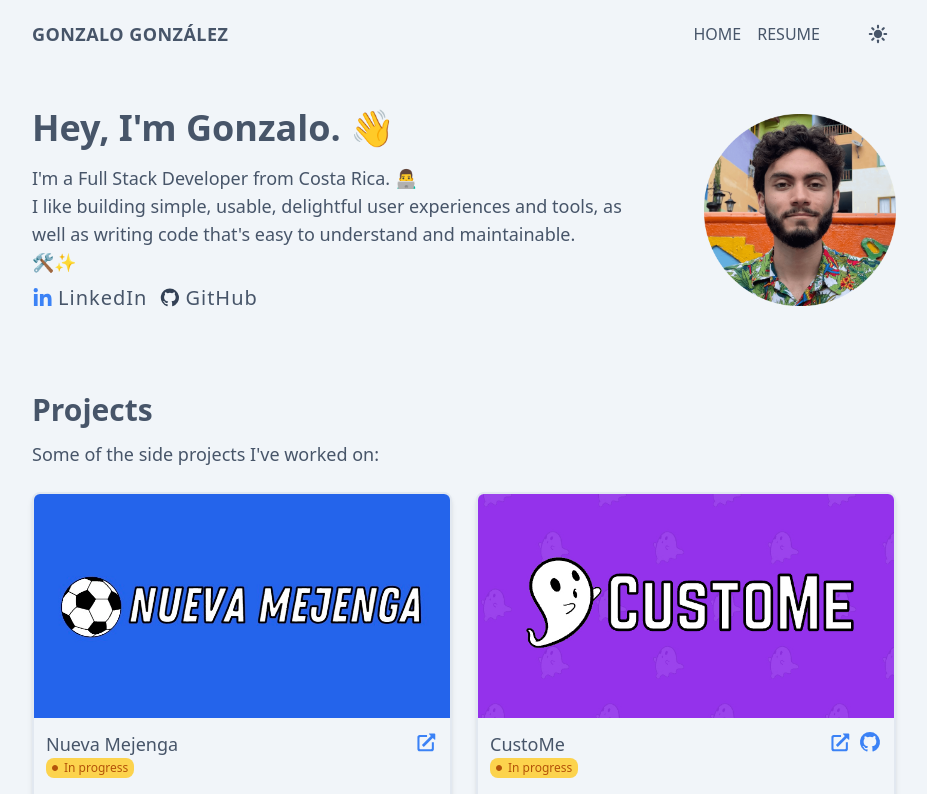
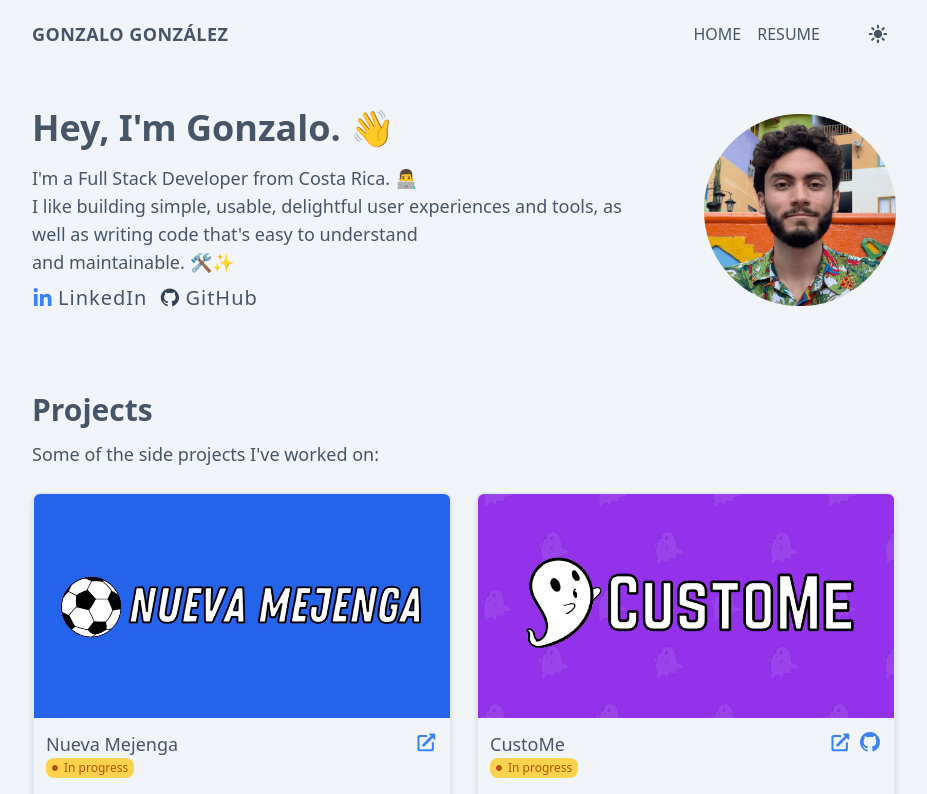
Before and after one commit to gggonzalo/portfolio-website, a Next.js app: page / in a window 1280 px wide. Shown: the top 794 px of the page, without its empty margins (176-1103 px from the left). Built offline with nearby package versions, Linux system fonts and the light colour scheme.

Commit message:
Change whitespace settings

```diff
--- a/src/pages/index.tsx
+++ b/src/pages/index.tsx
@@ -31,10 +31,10 @@ export default function Home() {
           <p className="text-lg mr-0 md:mr-20 mb-2">
             I&apos;m a{" "}
             <em className="font-medium not-italic">Full Stack Developer</em>{" "}
-            from Costa Rica. 👨‍💻
+            from&nbsp;<span className="whitespace-pre">Costa Rica. 👨‍💻</span>
             <br />I like building simple, usable, delightful user experiences
             and tools, as well as writing code that&apos;s easy to understand
-            and maintainable. <span className="whitespace-nowrap">🛠️✨</span>
+            and&nbsp;<span className="whitespace-pre">maintainable. 🛠️✨</span>
           </p>
           <div className="flex items-center gap-3">
             <Link
```
